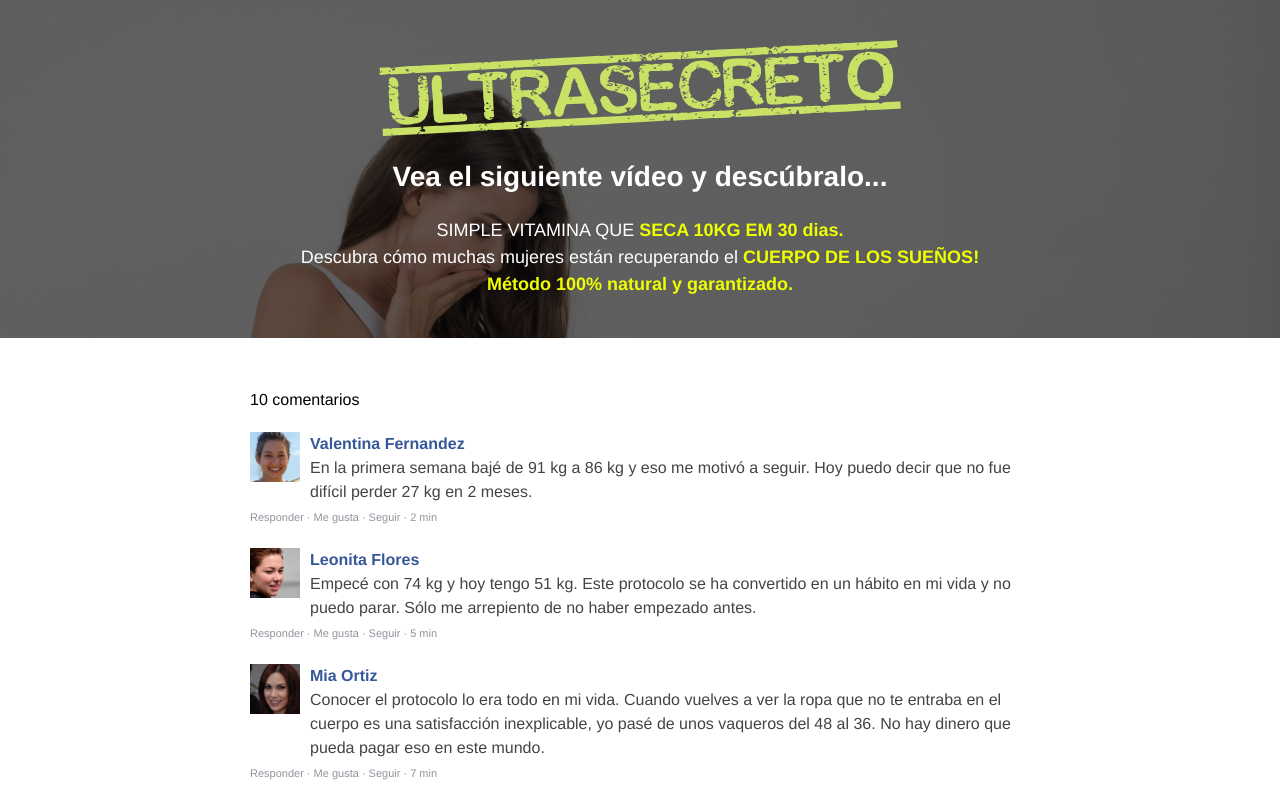
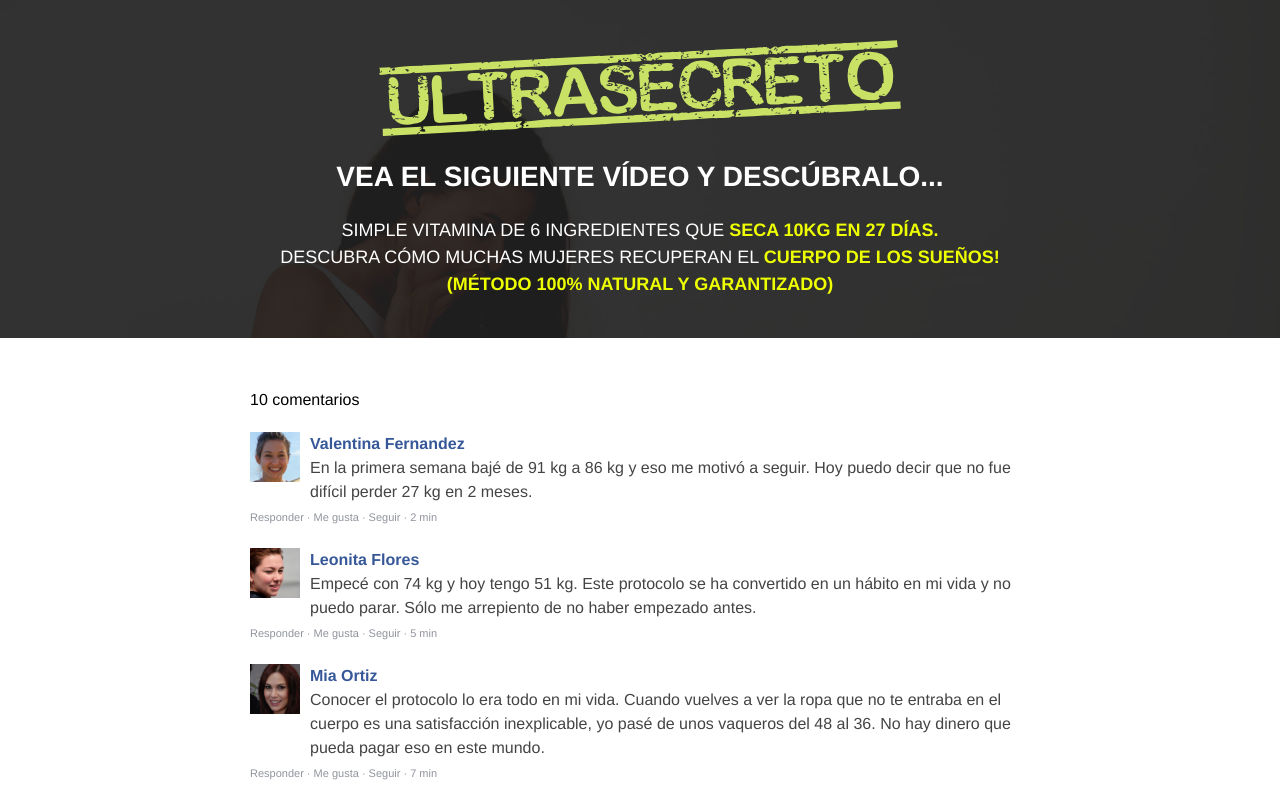
Before and after one commit to Agdey/protocolloantigrasa.store, a plain HTML site: page index.html in a window 1280 px wide. Shown: the top 800 px of the page. Drawn offline with nearby package versions, Linux system fonts and the light colour scheme; a script that the page names is missing.

Commit message:
Update index.html

```diff
--- a/index.html
+++ b/index.html
@@ -20,7 +20,7 @@
     <style type="text/css">
       body {
         color: white;
-        background-image: url("assets/img/bg.jpg");
+        background-image: url("assets/img/bg.png");
         background-color: rgba(0, 0, 0, 0.6);
         background-position: center;
         background-size: cover;
@@ -62,8 +62,8 @@
             <img class="img-fluid" src="./assets/img/ultrasecreto.svg">
 
             <!-- Headline -->
-            <h3 class="my-4"><b>Vea el siguiente vídeo y descúbralo...</b></h3>
-            <P class="headn"> SIMPLE VITAMINA QUE <span class="redtxt"> SECA 10KG EM 30 dias.</span> <br>Descubra cómo muchas mujeres están recuperando el  <span class="redtxt">CUERPO DE LOS SUEÑOS!</span><br><span class="redtxt"></span><span class="redtxt">Método 100% natural y garantizado.</span></p>
+            <h3 class="my-4"><b>VEA EL SIGUIENTE VÍDEO Y DESCÚBRALO...</b></h3>
+            <P class="headn"> SIMPLE VITAMINA DE 6 INGREDIENTES QUE <span class="redtxt"> SECA 10KG EN 27 DÍAS.</span> <br>DESCUBRA CÓMO MUCHAS MUJERES RECUPERAN EL  <span class="redtxt">CUERPO DE LOS SUEÑOS!</span><br><span class="redtxt"></span><span class="redtxt">(MÉTODO 100% NATURAL Y GARANTIZADO)</span></p>
 
             <!-- VSL -->
            <script type="text/javascript" id="scr_625809b2a95eb80009cf0e9e">var s=document.createElement("script");s.src="https://cdn.converteai.net/31061c86-efa6-41b8-8e02-0761b023a450/players/625809b2a95eb80009cf0e9e/player.js",s.async=!0,document.head.appendChild(s);</script>
```
